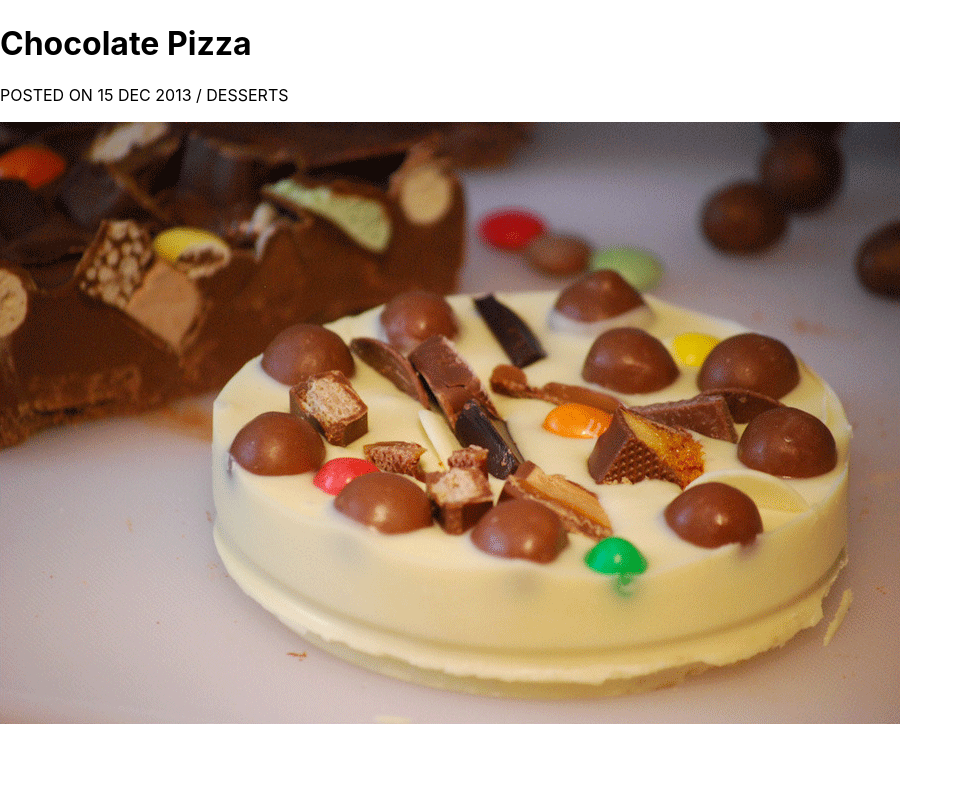
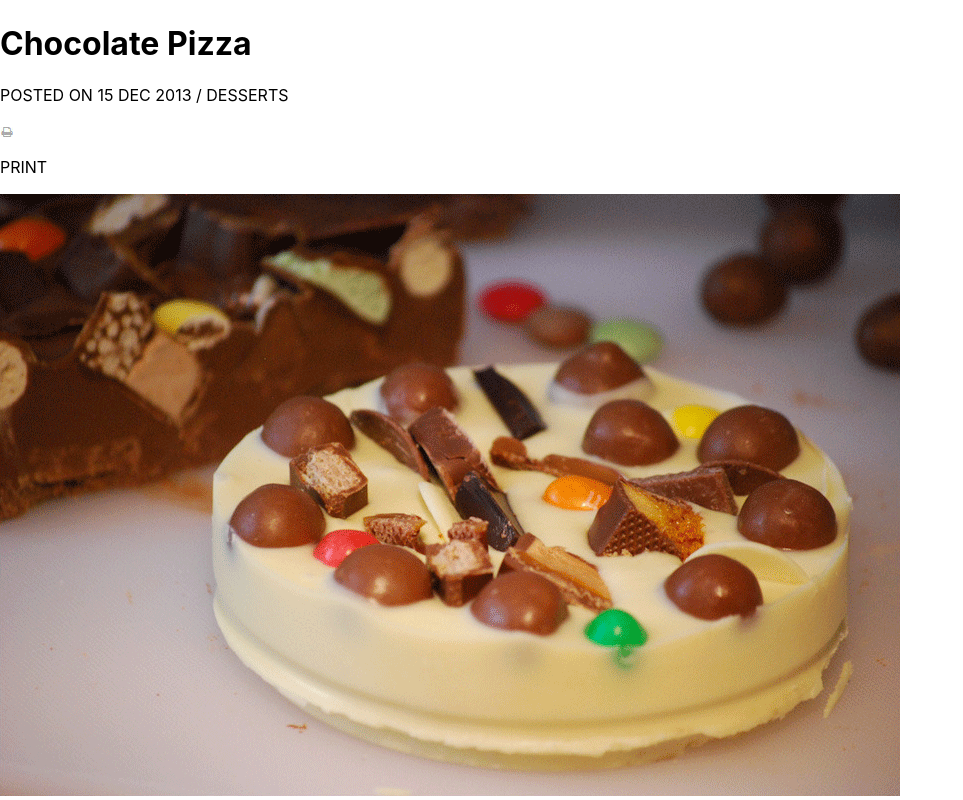
Before and after one commit to BPerardACLRepos/lab01-chocolate-pizza, a React (Create React App) app: page / in a window 1280 px wide. Shown: the part 873-1673 px from the top of the page, without its empty margins (0-963 px from the left). Before the commit the page ends 1601 px from the top, so only its background shows below. Built offline with nearby package versions, Linux system fonts and the light colour scheme.

Commit message:
added print icon to imageSection

```diff
--- a/src/ImageSection.js
+++ b/src/ImageSection.js
@@ -7,6 +7,8 @@ class Title extends React.Component {
             <div>
                 <h1>Chocolate Pizza</h1>
                 <p>POSTED ON 15 DEC 2013 / DESSERTS</p>
+                <img src = 'print-icon.png'/>
+                <p>PRINT</p>
             </div>
         )
     }
```
Also changed, not shown: public/print-icon.png (added).
